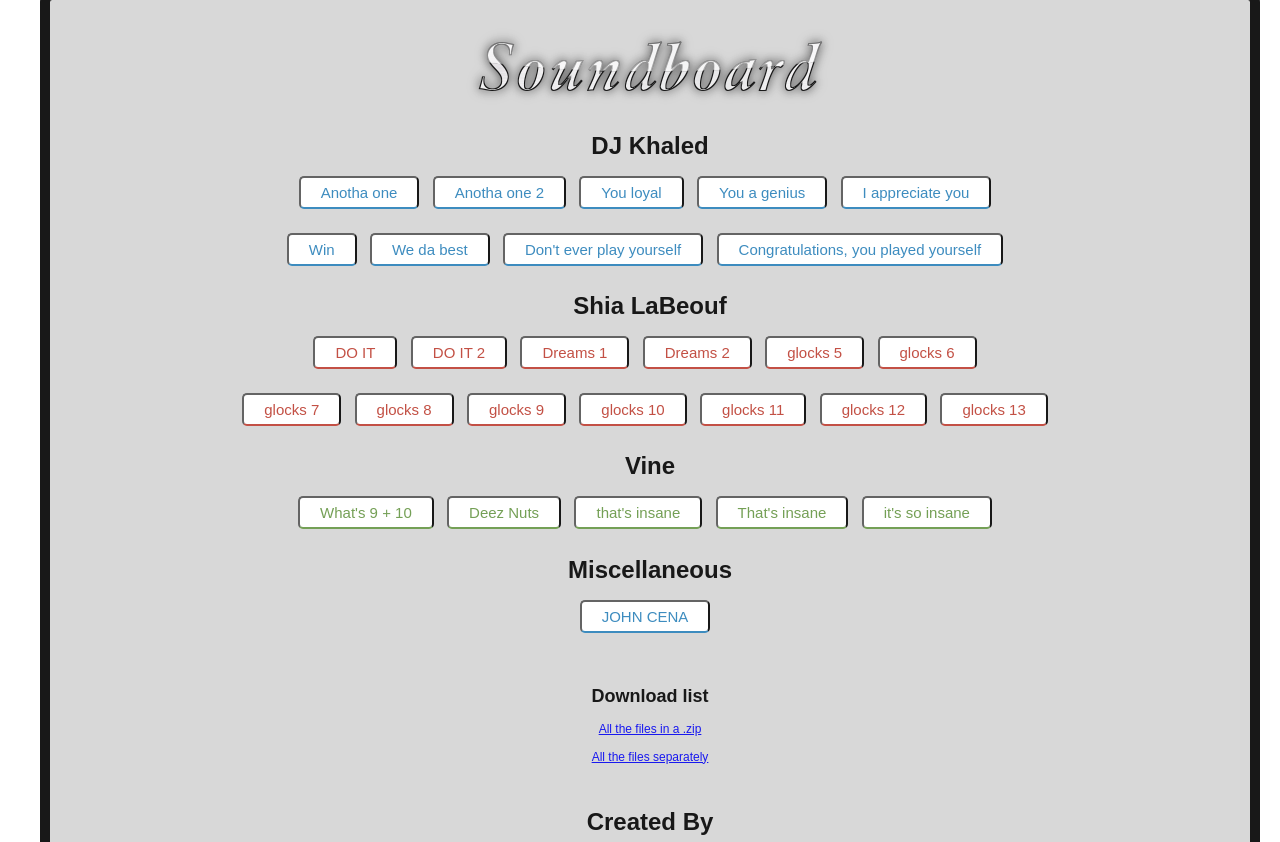
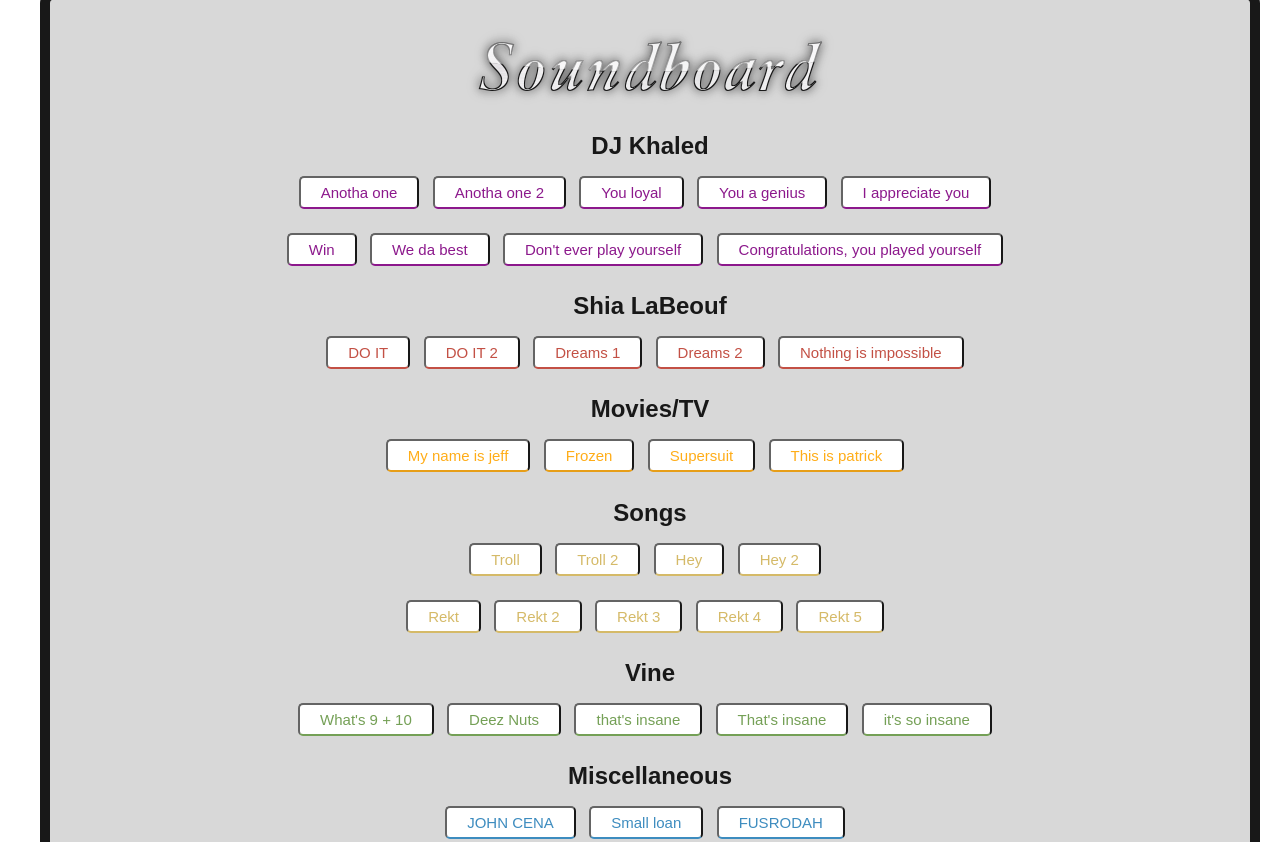
Before and after one commit to jerrylu17/SoundboardProject, a plain HTML site: page index.html in a window 1280 px wide. Shown: the top 842 px of the page. Drawn offline with Linux system fonts and the light colour scheme.

Commit message:
final touches for buttons
next up, database for button freq counting

```diff
--- a/index.html
+++ b/index.html
@@ -69,35 +69,42 @@
 	<audio id="sound11" src="mp3s/SB_DoIt2.mp3"></audio>
 	<audio id="sound12" src="mp3s/SB_Dreams.mp3"></audio>
 	<audio id="sound13" src="mp3s/SB_DreamsTrue.mp3"></audio>
-	<audio id="sound14" src="mp3s/sound14.mp3"></audio>
-	<audio id="sound15" src="mp3s/sound15.mp3"></audio>
-	<audio id="sound16" src="mp3s/sound16.mp3"></audio>
-	<audio id="sound17" src="mp3s/sound17.mp3"></audio>
-	<audio id="sound18" src="mp3s/sound18.mp3"></audio>
-	<audio id="sound19" src="mp3s/sound19.mp3"></audio>
-	<audio id="sound20" src="mp3s/sound20.mp3"></audio>
-	<audio id="sound21" src="mp3s/sound21.mp3"></audio>
-	<audio id="sound22" src="mp3s/sound22.mp3"></audio>
+	<audio id="sound14" src="mp3s/SB_Impossible.mp3"></audio>
+	<audio id="sound15" src="mp3s/SB_TROLL1.mp3"></audio>
+	<audio id="sound16" src="mp3s/SB_TROLL2.mp3"></audio>
+	<audio id="sound17" src="mp3s/SB_HEY1.mp3"></audio>
+	<audio id="sound18" src="mp3s/SB_HEY2.mp3"></audio>
+	<audio id="sound19" src="mp3s/SB_Rekt.mp3"></audio>
+	<audio id="sound20" src="mp3s/SB_Rekt2.mp3"></audio>
+	<audio id="sound21" src="mp3s/SB_Rekt3.mp3"></audio>
+	<audio id="sound22" src="mp3s/SB_Rekt4.mp3"></audio>
 	<audio id="sound23" src="mp3s/SB_21.mp3"></audio>
 	<audio id="sound24" src="mp3s/SB_DeezNuts.mp3"></audio>
 	<audio id="sound25" src="mp3s/sound25.mp3"></audio>
 	<audio id="sound26" src="mp3s/sound26.mp3"></audio>
 	<audio id="sound27" src="mp3s/sound27.mp3"></audio>
 	<audio id="sound28" src="mp3s/SB_JohnCena.mp3"></audio>
+	<audio id="sound29" src="mp3s/SB_Rekt5.mp3"></audio>
+	<audio id="sound30" src="mp3s/SB_Jeff.mp3"></audio>
+	<audio id="sound31" src="mp3s/SB_Frozen.mp3"></audio>
+	<audio id="sound32" src="mp3s/SB_Supersuit.mp3"></audio>
+	<audio id="sound33" src="mp3s/SB_Patrick.mp3"></audio>
+	<audio id="sound34" src="mp3s/SB_Trump.mp3"></audio>
+	<audio id="sound35" src="mp3s/SB_FUSRODAH.mp3"></audio>
 
 
 
 
  <h1>DJ Khaled</h1>
-  	<button class="action-button shadow animate blue" onclick="this.blur();playSB('sound1')">Anotha one</button>
-  	<button class="action-button shadow animate blue" onclick="this.blur();playSB('sound2')">Anotha one 2</button>
- 	<button class="action-button shadow animate blue" onclick="this.blur();playSB('sound3')">You loyal</button>
- 	<button class="action-button shadow animate blue" onclick="this.blur();playSB('sound4')">You a genius</button>
-  	<button class="action-button shadow animate blue" onclick="this.blur();playSB('sound5')">I appreciate you</button> <br><br>
-  	<button class="action-button shadow animate blue" onclick="this.blur();playSB('sound6')">Win</button>
-  	<button class="action-button shadow animate blue" onclick="this.blur();playSB('sound7')">We da best</button>
-  	<button class="action-button shadow animate blue" onclick="this.blur();playSB('sound8')">Don't ever play yourself</button>
-   	<button class="action-button shadow animate blue" onclick="this.blur();playSB('sound9')">Congratulations, you played yourself</button>
+  	<button class="action-button shadow animate purple" onclick="this.blur();playSB('sound1')">Anotha one</button>
+  	<button class="action-button shadow animate purple" onclick="this.blur();playSB('sound2')">Anotha one 2</button>
+ 	<button class="action-button shadow animate purple" onclick="this.blur();playSB('sound3')">You loyal</button>
+ 	<button class="action-button shadow animate purple" onclick="this.blur();playSB('sound4')">You a genius</button>
+  	<button class="action-button shadow animate purple" onclick="this.blur();playSB('sound5')">I appreciate you</button> <br><br>
+  	<button class="action-button shadow animate purple" onclick="this.blur();playSB('sound6')">Win</button>
+  	<button class="action-button shadow animate purple" onclick="this.blur();playSB('sound7')">We da best</button>
+  	<button class="action-button shadow animate purple" onclick="this.blur();playSB('sound8')">Don't ever play yourself</button>
+   	<button class="action-button shadow animate purple" onclick="this.blur();playSB('sound9')">Congratulations, you played yourself</button>
 
 
  <h1>Shia LaBeouf</h1>
@@ -105,15 +112,24 @@
   	<button class="action-button shadow animate red" onclick="this.blur();playSB('sound11')">DO IT 2</button>
   	<button class="action-button shadow animate red" onclick="this.blur();playSB('sound12')">Dreams 1</button>
    	<button class="action-button shadow animate red" onclick="this.blur();playSB('sound13')">Dreams 2</button>
-  	<button class="action-button shadow animate red" onclick="this.blur();playSB('sound14')">glocks 5</button>
-  	<button class="action-button shadow animate red" onclick="this.blur();playSB('sound15')">glocks 6</button><br><br>
-  	<button class="action-button shadow animate red" onclick="this.blur();playSB('sound16')">glocks 7</button>
-  	<button class="action-button shadow animate red" onclick="this.blur();playSB('sound17')">glocks 8</button>
-  	<button class="action-button shadow animate red" onclick="this.blur();playSB('sound18')">glocks 9</button>
-  	<button class="action-button shadow animate red" onclick="this.blur();playSB('sound19')">glocks 10</button>
-  	<button class="action-button shadow animate red" onclick="this.blur();playSB('sound20')">glocks 11</button>
-  	<button class="action-button shadow animate red" onclick="this.blur();playSB('sound21')">glocks 12</button>
-  	<button class="action-button shadow animate red" onclick="this.blur();playSB('sound22')">glocks 13</button>
+  	<button class="action-button shadow animate red" onclick="this.blur();playSB('sound14')">Nothing is impossible</button>
+
+ <h1>Movies/TV</h1>
+ 	<button class="action-button shadow animate orange" onclick="this.blur();playSB('sound30')">My name is jeff</button>
+ 	<button class="action-button shadow animate orange" onclick="this.blur();playSB('sound31')">Frozen</button>
+ 	<button class="action-button shadow animate orange" onclick="this.blur();playSB('sound32')">Supersuit</button>
+ 	<button class="action-button shadow animate orange" onclick="this.blur();playSB('sound33')">This is patrick</button>
+
+ <h1>Songs</h1>
+  	<button class="action-button shadow animate yellow" onclick="this.blur();playSB('sound15')">Troll</button>
+  	<button class="action-button shadow animate yellow" onclick="this.blur();playSB('sound16')">Troll 2</button>
+  	<button class="action-button shadow animate yellow" onclick="this.blur();playSB('sound17')">Hey</button>
+  	<button class="action-button shadow animate yellow" onclick="this.blur();playSB('sound18')">Hey 2</button><br><br>
+  	<button class="action-button shadow animate yellow" onclick="this.blur();playSB('sound19')">Rekt</button>
+  	<button class="action-button shadow animate yellow" onclick="this.blur();playSB('sound20')">Rekt 2</button>
+  	<button class="action-button shadow animate yellow" onclick="this.blur();playSB('sound21')">Rekt 3</button>
+  	<button class="action-button shadow animate yellow" onclick="this.blur();playSB('sound22')">Rekt 4</button>
+  	<button class="action-button shadow animate yellow" onclick="this.blur();playSB('sound29')">Rekt 5</button>
 
  <h1>Vine</h1>
   	<button class="action-button shadow animate green" onclick="this.blur();playSB('sound23')">What's 9 + 10</button>
@@ -124,12 +140,13 @@
 
  <h1>Miscellaneous</h1>
 	<button class="action-button shadow animate blue" onclick="this.blur();playSB('sound28')">JOHN CENA</button>
+	<button class="action-button shadow animate blue" onclick="this.blur();playSB('sound34')">Small loan</button>
+	<button class="action-button shadow animate blue" onclick="this.blur();playSB('sound35')">FUSRODAH</button>
 
 
   	<br><br><br>
 <h2>Download list</h2>
-<a href="zip_target"target="_blank">All the files in a .zip</a> <br><br>
-<a href="file_target"target="_blank">All the files separately</a>
+<a href="mp3s/"target="_blank">All the files separately</a>
 
 <br><br><br>
 <h1>Created By</h1>
--- a/styles/style.css
+++ b/styles/style.css
@@ -7,7 +7,7 @@ body{
     position: absolute;
     top: -10px;
     left: calc(50% - 600px);
-    height: 1200px;
+    height: 1350px;
     width: 1200px;
     background-color: rgba(200, 200, 200, 0.8);
     opacity: 0.9;
@@ -49,6 +49,13 @@ body{
     background-color: white;
     border-bottom: 2px solid #BD3E31;
     color: #BD3E31;
+}
+
+.orange
+{
+    background-color: white;
+    border-bottom: 2px solid #E59400;
+    color: #FFA500;
 }
 
 .green
```
Also changed, not shown: 2 other files.
